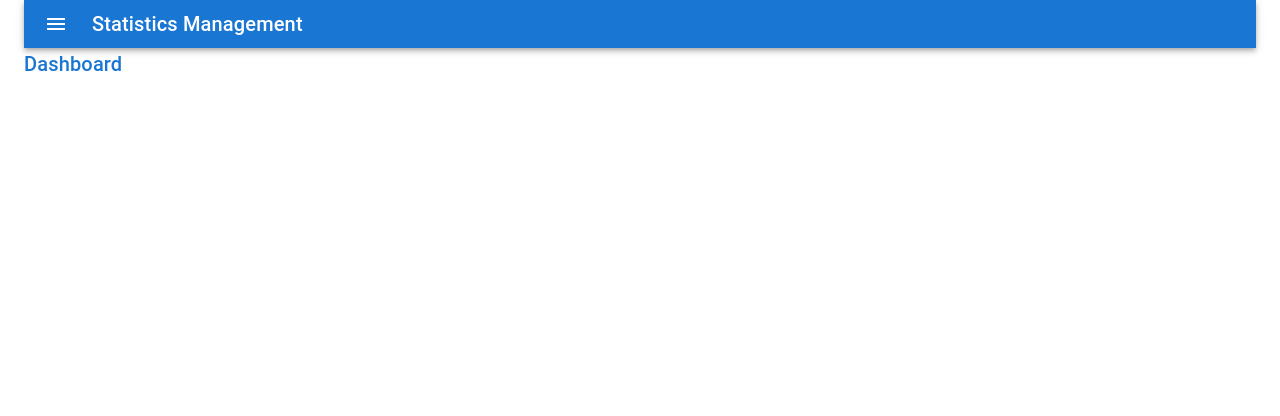
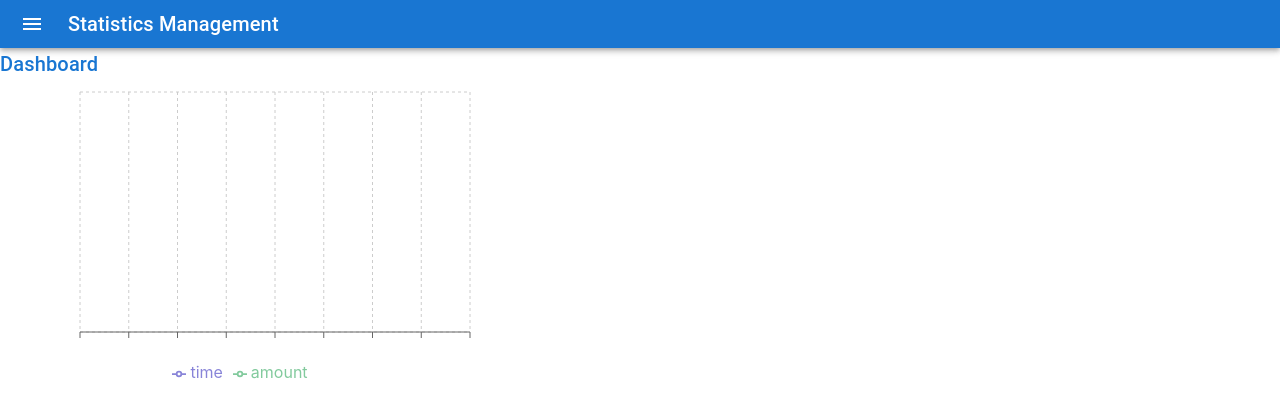
Before and after one commit to kimhaeil/Luna, a React (Create React App) app in the folder lunaclient/: page / in a window 1280 px wide. Shown: the top 416 px of the page. Built offline with nearby package versions, Linux system fonts and the light colour scheme.

Commit message:
rechart 라이브러리 이용 라인차트 그리기.

```diff
--- a/lunaclient/src/App.js
+++ b/lunaclient/src/App.js
@@ -15,64 +15,11 @@ import Chart from "./Chart";
 
 function App() {
   return (
-    <Container component="main" maxWidth="xl">
-        <Dashboard/>
-        <Chart/>
-      {/* <Box
-        sx={{
-          marginTop:8,
-          display: 'flex',
-          flexDirection: 'column',
-          alignItems:'center'
-        }}
-      >
-        <Avatar sx={{ m: 1, bgcolor: "secondary.main" }}>
-          <LockOutlinedIcon />
-        </Avatar>
 
-        <Typography component="h1" variant="h5">
-          Sign in
-        </Typography>
-        <TextField
-          margin="normal"
-          label="Email Address"
-          required
-          fullWidth
-          name="email"
-          autoComplete
-        />
-        <TextField
-          margin="normal"
-          label="Password"
-          type="password"
-          required
-          fullWidth
-          name="password"
-        />
-        <FormControlLabel
-          control={<Checkbox value="remember" color="primary" />}
-          label="Remember me"
-        />
-
-        <Button
-          type="submit"
-          fullWidth
-          variant="contained"
-          sx={{ mt: 3, mb: 2 }}
-        >
-          SIGN IN
-        </Button>
-        <Grid container>
-          <Grid item xs>
-            <Link>Forgot password?</Link>
-          </Grid>
-          <Grid>
-            <Link>Don't have an account? Sign Up</Link>
-          </Grid>
-        </Grid>
-      </Box> */}
-
-    </Container>
+    <div>
+      <Dashboard/>
+      <Chart/>
+    </div>
 
   );
 }
--- a/lunaclient/src/Chart.js
+++ b/lunaclient/src/Chart.js
@@ -2,13 +2,8 @@ import * as React from "react";
 
 import Title from "./Title";
 import {
-  LineChart,
-  Line,
-  XAxis,
-  YAxis,
-  Label,
-  ResponsiveContainer,
-} from "recharts";
+  LineChart, Line, XAxis, YAxis, CartesianGrid, Tooltip, Legend,
+} from 'recharts';
 import { useTheme } from "@mui/material/styles";
 
 function createData(time, amount) {
@@ -28,50 +23,25 @@ const data = [
 ];
 
 export default function Chart() {
-  const theme = useTheme();
   return (
     <React.Fragment>
       <Title>Dashboard</Title>
-      <ResponsiveContainer>
         <LineChart
+          width={500}
+          height={300}
           data={data}
           margin={{
-            top: 16,
-            right: 16,
-            bottom: 0,
-            left: 24,
+            top: 5, right: 30, left: 20, bottom: 5,
           }}
         >
-          <XAxis
-            dataKey="time"
-            stroke={theme.palette.text.secondary}
-            style={theme.typography.body2}
-          />
-          <YAxis
-            stroke={theme.palette.text.secondary}
-            style={theme.typography.body2}
-          >
-            <Label
-              angle={270}
-              position="left"
-              style={{
-                textAnchor: "middle",
-                fill: theme.palette.text.primary,
-                ...theme.typography.body1,
-              }}
-            >
-              Sales ($)
-            </Label>
-          </YAxis>
-          <Line
-            isAnimationActive={false}
-            type="monotone"
-            dataKey="amount"
-            stroke={theme.palette.primary.main}
-            dot={false}
-          />
+        <CartesianGrid strokeDasharray="3 3" />
+        <XAxis dataKey="name" />
+        <YAxis />
+        <Tooltip />
+        <Legend />
+        <Line type="monotone" dataKey="time" stroke="#8884d8" activeDot={{ r: 8 }} />
+        <Line type="monotoneX" dataKey="amount" stroke="#82ca9d" />
         </LineChart>
-      </ResponsiveContainer>
     </React.Fragment>
   );
 }
--- a/lunaclient/src/Title.js
+++ b/lunaclient/src/Title.js
@@ -3,7 +3,6 @@ import PropTypes from 'prop-types';
 import Typography from '@mui/material/Typography';
 
 function Title(props){
-    console.log(props);
     return (
         <Typography component="h2" variant="h6" color="primary" gutterBottom>
             {props.children}
```
